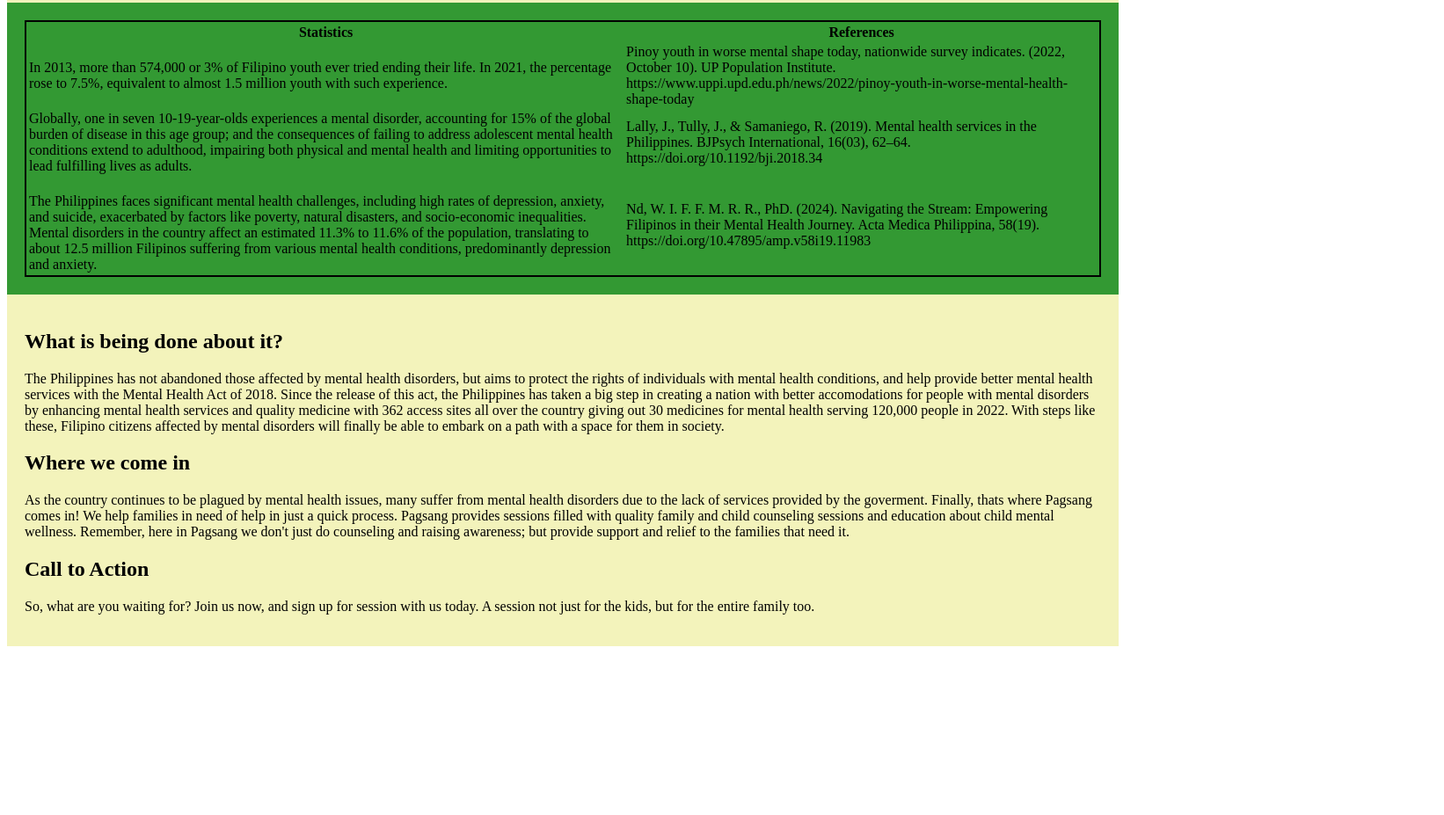
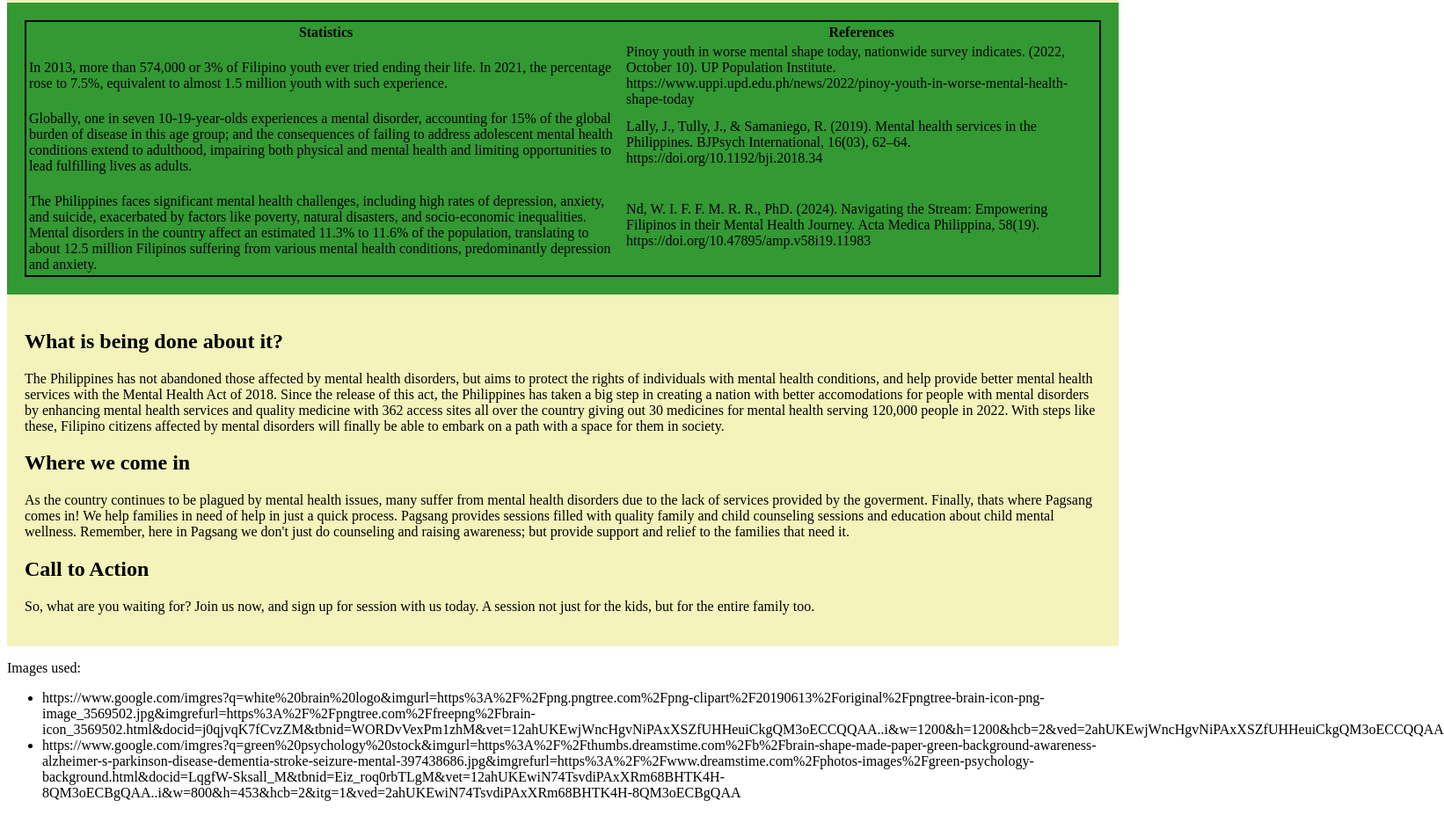
Before and after one commit to farlin101514-stack/PROJECT-CS, a plain HTML site: page index.html in a window 1280 px wide. Shown: the part 706-1633 px from the top of the page at 88% size, 1642 px wide, since content can reach past the window. Before the commit the page ends 1449 px from the top, so only its background shows below. Drawn offline with Linux system fonts and the light colour scheme.

Commit message:
Update index.html

```diff
--- a/index.html
+++ b/index.html
@@ -59,6 +59,12 @@
     <h2>Call to Action</h2>
     <p>So, what are you waiting for? Join us now, and sign up for session with us today. A session not just for the kids, but for the entire family too. </p>
     </div>
+
+    <p>Images used:</p>
+    <ul>
+        <li>https://www.google.com/imgres?q=white%20brain%20logo&imgurl=https%3A%2F%2Fpng.pngtree.com%2Fpng-clipart%2F20190613%2Foriginal%2Fpngtree-brain-icon-png-image_3569502.jpg&imgrefurl=https%3A%2F%2Fpngtree.com%2Ffreepng%2Fbrain-icon_3569502.html&docid=j0qjvqK7fCvzZM&tbnid=WORDvVexPm1zhM&vet=12ahUKEwjWncHgvNiPAxXSZfUHHeuiCkgQM3oECCQQAA..i&w=1200&h=1200&hcb=2&ved=2ahUKEwjWncHgvNiPAxXSZfUHHeuiCkgQM3oECCQQAA</li>
+        <li>https://www.google.com/imgres?q=green%20psychology%20stock&imgurl=https%3A%2F%2Fthumbs.dreamstime.com%2Fb%2Fbrain-shape-made-paper-green-background-awareness-alzheimer-s-parkinson-disease-dementia-stroke-seizure-mental-397438686.jpg&imgrefurl=https%3A%2F%2Fwww.dreamstime.com%2Fphotos-images%2Fgreen-psychology-background.html&docid=LqgfW-Sksall_M&tbnid=Eiz_roq0rbTLgM&vet=12ahUKEwiN74TsvdiPAxXRm68BHTK4H-8QM3oECBgQAA..i&w=800&h=453&hcb=2&itg=1&ved=2ahUKEwiN74TsvdiPAxXRm68BHTK4H-8QM3oECBgQAA</li>
+    </ul>
 </body>
 
 </html>
```
